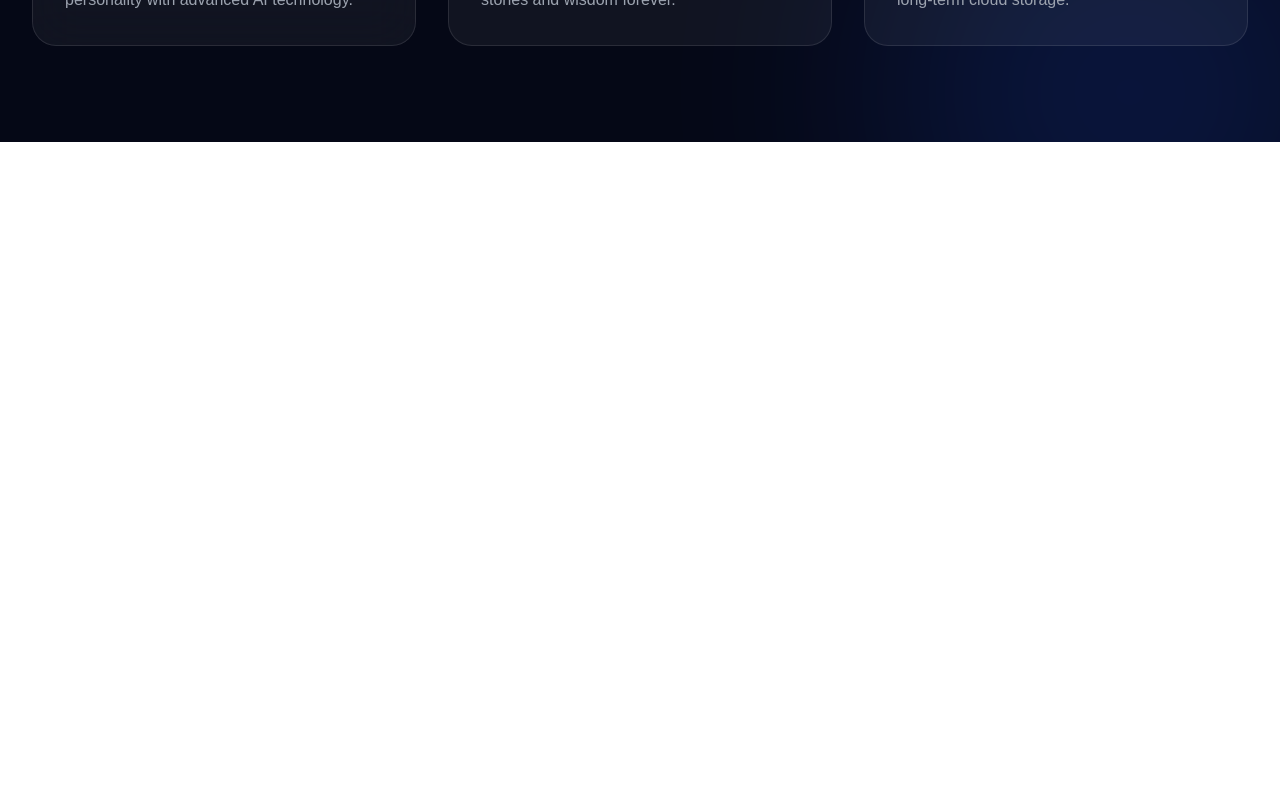
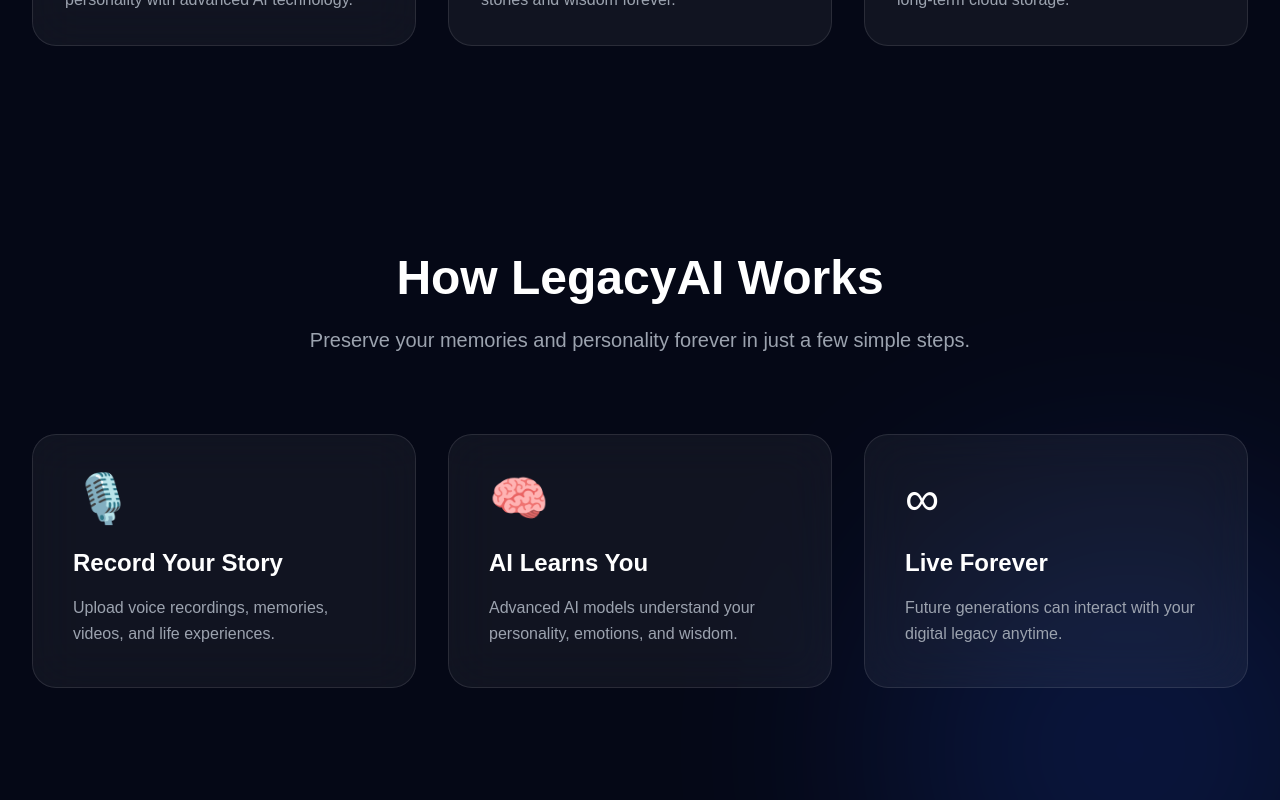
Before and after one commit to legacyaiapp1199-ship-it/legacyai, a React (Vite) app: page / in a window 1280 px wide. Shown: the part 809-1609 px from the top of the page. Before the commit the page ends 951 px from the top, so only its background shows below. Built offline with nearby package versions, Linux system fonts and the light colour scheme.

Commit message:
Update App.jsx

```diff
--- a/src/App.jsx
+++ b/src/App.jsx
@@ -87,7 +87,64 @@
         </div>
 
       </section>
+{/* How It Works */}
+<section className="px-8 py-28 relative z-10">
 
+  <div className="text-center mb-20">
+    <h2 className="text-5xl font-bold mb-6">
+      How LegacyAI Works
+    </h2>
+
+    <p className="text-gray-400 text-xl max-w-2xl mx-auto">
+      Preserve your memories and personality forever
+      in just a few simple steps.
+    </p>
+  </div>
+
+  <div className="grid md:grid-cols-3 gap-8">
+
+    <div className="bg-white/5 backdrop-blur-xl border border-white/10 rounded-3xl p-10 hover:scale-105 transition duration-300">
+      <div className="text-5xl mb-6">🎙️</div>
+
+      <h3 className="text-2xl font-bold mb-4">
+        Record Your Story
+      </h3>
+
+      <p className="text-gray-400 leading-relaxed">
+        Upload voice recordings, memories,
+        videos, and life experiences.
+      </p>
+    </div>
+
+    <div className="bg-white/5 backdrop-blur-xl border border-white/10 rounded-3xl p-10 hover:scale-105 transition duration-300">
+      <div className="text-5xl mb-6">🧠</div>
+
+      <h3 className="text-2xl font-bold mb-4">
+        AI Learns You
+      </h3>
+
+      <p className="text-gray-400 leading-relaxed">
+        Advanced AI models understand your
+        personality, emotions, and wisdom.
+      </p>
+    </div>
+
+    <div className="bg-white/5 backdrop-blur-xl border border-white/10 rounded-3xl p-10 hover:scale-105 transition duration-300">
+      <div className="text-5xl mb-6">∞</div>
+
+      <h3 className="text-2xl font-bold mb-4">
+        Live Forever
+      </h3>
+
+      <p className="text-gray-400 leading-relaxed">
+        Future generations can interact with
+        your digital legacy anytime.
+      </p>
+    </div>
+
+  </div>
+
+</section>
     </div>
   )
 }
```
